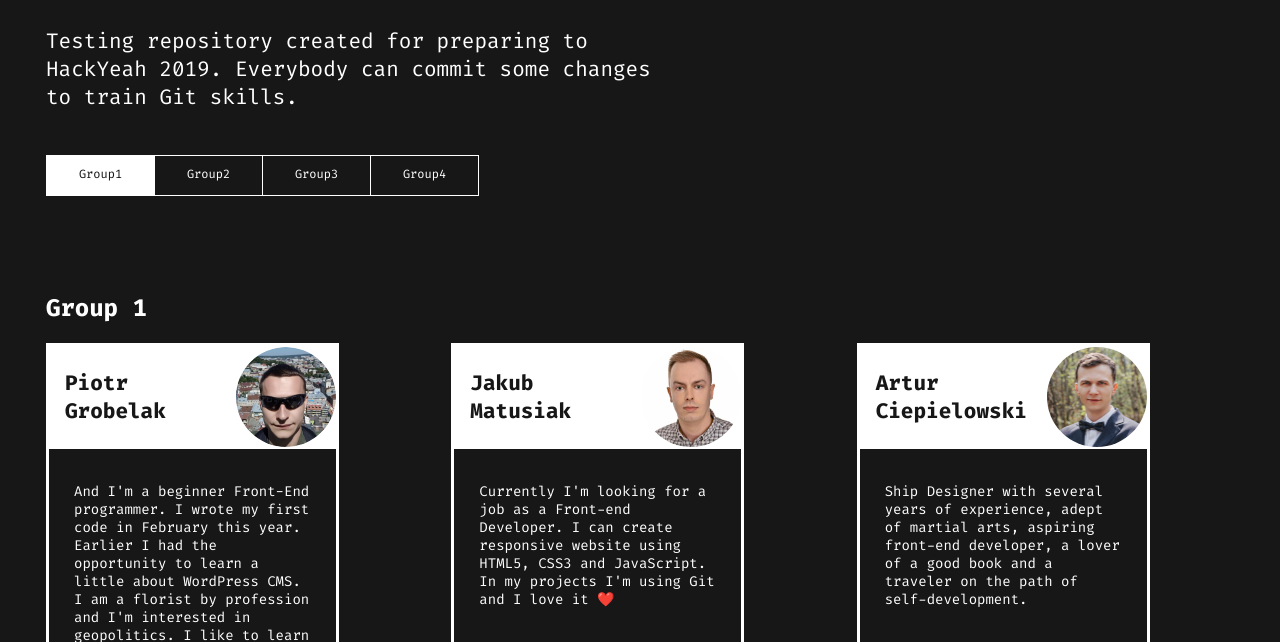
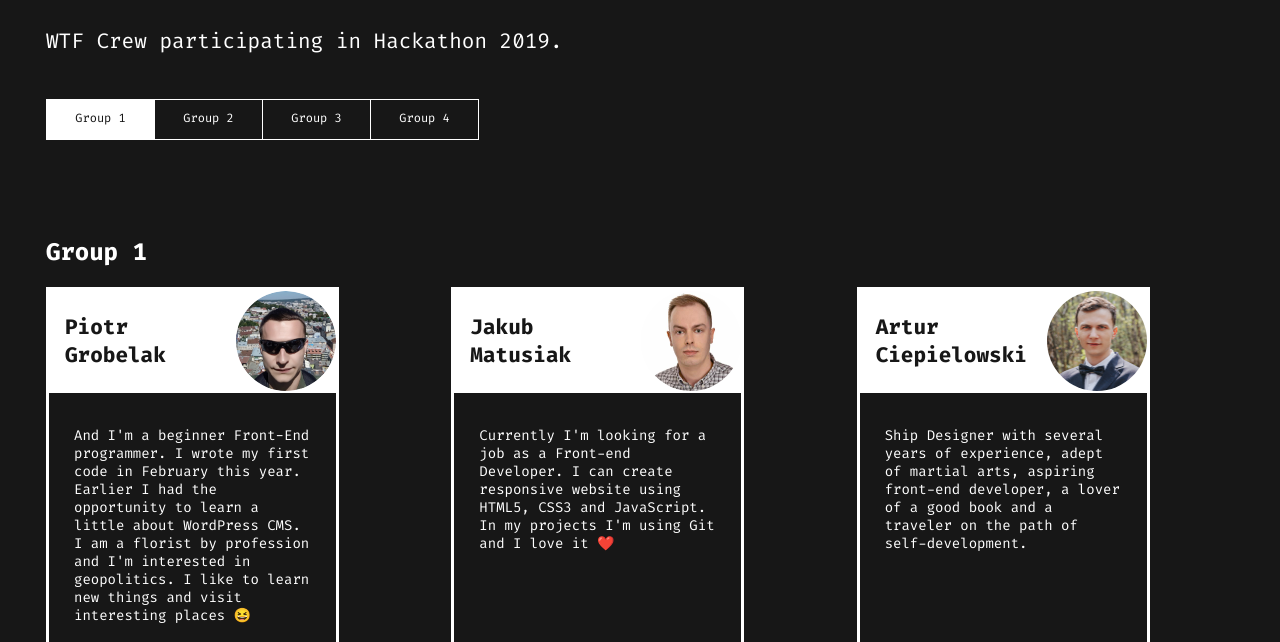
Before and after one commit to kasiaizak/wtf-crew, a website: page src/content/index.html in a window 1280 px wide. Shown: the part 139-781 px from the top of the page. Drawn offline with nearby package versions, Linux system fonts and the light colour scheme; files that its build step writes are made by us from their sources; files whose address does not match are found by name.

Commit message:
feat: new description

```diff
--- a/src/content/index.html
+++ b/src/content/index.html
@@ -8,19 +8,13 @@
     <meta name="description" content="WTF Crew participating in Hackathon 2019." />
 
     <!-- Title -->
-    <meta property="og:title" content="" />
+    <meta property="og:title" content="WTF Crew" />
     <!-- OPTIONAL description. 2-4 sentences. -->
-    <meta property="og:description" content="" />
+    <meta property="og:description" content="WTF Crew participating in Hackathon 2019." />
     <!-- full url with http(s) ie. https://maciejkorsan.github.io/my-repo/ -->
-    <meta
-      property="og:url"
-      content="https://kasiaizak.github.io/pre-hackyeah/"
-    />
+    <meta property="og:url" content="https://kasiaizak.github.io/wtf-crew/" />
     <!-- full url to the image with http(s) ie. https://maciejkorsan.github.io/my-repo/assets/img/fb.png. Facebook suggests at least 1200 x 630. -->
-    <meta
-      property="og:image"
-      content="https://maciejkorsan.com/wtf-gulp-starter/assets/img/cover.png"
-    />
+    <meta property="og:image" content="https://maciejkorsan.com/wtf-gulp-starter/assets/img/cover.png" />
 
     <link rel="stylesheet" href="css/main.css" />
   </head>
@@ -29,34 +23,21 @@
     <main class="main">
       <header class="header">
         <h1 class="header__title">Our teams</h1>
-        <p class="header__description">
-          Testing repository created for preparing to HackYeah 2019. Everybody
-          can commit some changes to train Git skills.
-        </p>
+        <p class="header__description">WTF Crew participating in Hackathon 2019.</p>
       </header>
       <nav class="nav">
         <ul class="nav__list">
           <li class="nav__list-element">
-            <button
-              class="nav__list-button nav__list-button--1-js nav__list-button--active"
-            >
-              Group1
-            </button>
+            <button class="nav__list-button nav__list-button--1-js nav__list-button--active">Group 1</button>
           </li>
           <li class="nav__list-element">
-            <button class="nav__list-button nav__list-button--2-js">
-              Group2
-            </button>
+            <button class="nav__list-button nav__list-button--2-js">Group 2</button>
           </li>
           <li class="nav__list-element">
-            <button class="nav__list-button nav__list-button--3-js">
-              Group3
-            </button>
+            <button class="nav__list-button nav__list-button--3-js">Group 3</button>
           </li>
           <li class="nav__list-element">
-            <button class="nav__list-button nav__list-button--4-js">
-              Group4
-            </button>
+            <button class="nav__list-button nav__list-button--4-js">Group 4</button>
           </li>
         </ul>
       </nav>
```
